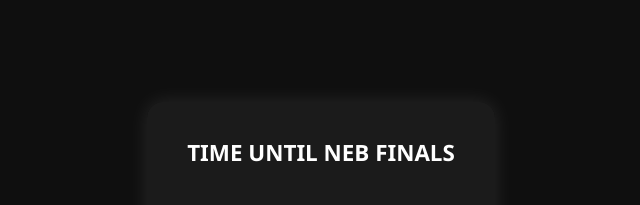
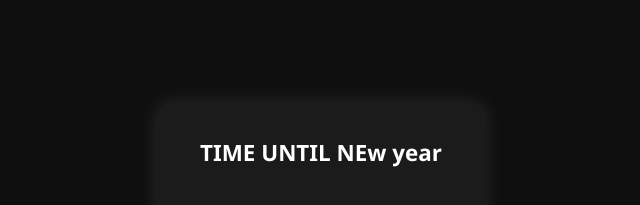
Before and after one commit to bik-ki/timercountdown, a plain HTML site: page index.html in a window 1280 px wide. Shown: the part 188-393 px from the top of the page, without its empty margins (319-959 px from the left). Drawn offline with Linux system fonts and the light colour scheme.

Commit message:
Update index.html

```diff
--- a/index.html
+++ b/index.html
@@ -7,7 +7,8 @@
 </head>
 <body>
   <div class="widget">
-    <h1>TIME UNTIL NEB FINALS</h1>
+    <h1>TIME UNTIL NEw year
+  </h1>
     <p id="countdown">Loading...</p>
   </div>
   <script src="script.js"></script>
```
